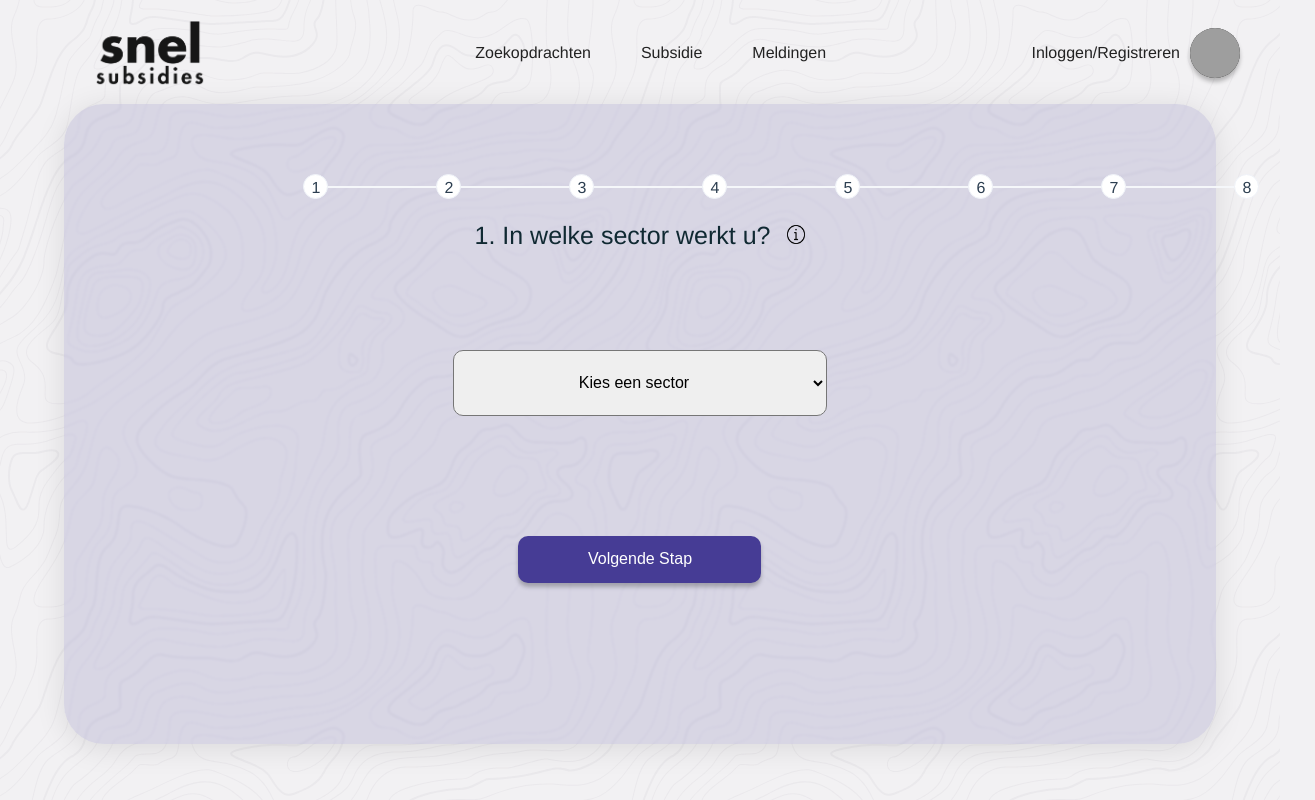
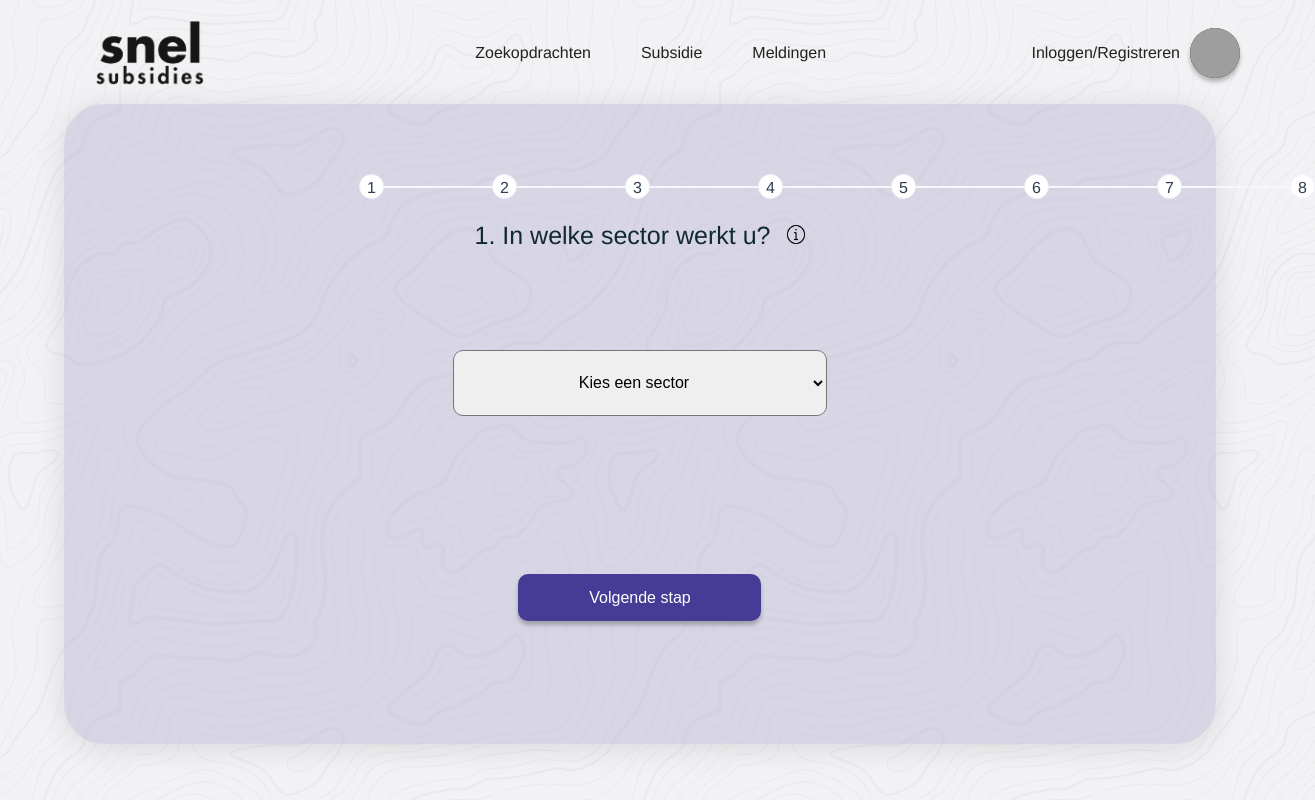
Before and after one commit to Ayoub2K/SnelSubsidies, a Vue app in the folder webapp/: page /form in a window 1280 px wide. Shown: the whole page, 1315 px wide, since content can reach past the window. Built offline with nearby package versions, Linux system fonts and the light colour scheme; grey boxes are pictures that could not be loaded.

Commit message:
melding bij het niet invullen

```diff
--- a/webapp/src/components/StepFormComponent.vue
+++ b/webapp/src/components/StepFormComponent.vue
@@ -43,8 +43,14 @@
         <option>Transport</option>
         <option>Veiligheid</option>
       </select>
+
+      <div id="warning1">
+        <hr class="warningline">
+        <p class="warningtext">Selecteer een optie</p>
+      </div>
+
       <div class="buttons">
-        <button class="button btn-next" v-if="step !== totalsteps" @click.prevent="nextStep(1)">Volgende Stap</button>
+        <button class="button btn-next" v-if="step !== totalsteps" @click.prevent="nextStep(1)">Volgende stap</button>
       </div>
     </section>
 
@@ -74,9 +80,15 @@
         <option>Voedsel en voedselveiligheid</option>
         <option>Personeel opleiden</option>
       </select>
+
+      <div id="warning2">
+        <hr class="warningline">
+        <p class="warningtext">Selecteer een optie</p>
+      </div>
+
       <div class="buttons">
         <button class="button btn-prev" v-if="step !== 1" @click.prevent="prevStep">Vorige Stap</button>
-        <button class="button btn-next" v-if="step !== totalsteps" @click.prevent="nextStep(2)">Volgende Stap</button>
+        <button class="button btn-next" v-if="step !== totalsteps" @click.prevent="nextStep(2)">Volgende stap</button>
       </div>
     </section>
 
@@ -95,10 +107,14 @@
         <option>Netwerkactiviteiten</option>
         <option>Onderwijs</option>
       </select>
+      <div id="warning3">
+        <hr class="warningline">
+        <p class="warningtext">Selecteer een optie</p>
+      </div>
       <div class="buttons">
         <button class="button btn-prev" v-if="step !== 1" @click.prevent="prevStep">Vorige Stap</button>
         <button class="button btn-skip" v-if="step !== totalsteps" @click.prevent="skipStep(3)">Overslaan</button>
-        <button class="button btn-next" v-if="step !== totalsteps" @click.prevent="nextStep(3)">Volgende Stap</button>
+        <button class="button btn-next" v-if="step !== totalsteps" @click.prevent="nextStep(3)">Volgende stap</button>
       </div>
     </section>
 
@@ -111,9 +127,15 @@
       </h3>
 
       <input v-model="minimaleBedrag" class="select" placeholder="€0"/>
+
+      <div id="warning4">
+        <hr class="warningline">
+        <p class="warningtext">Vul een bedrag in</p>
+      </div>
+
       <div class="buttons">
         <button class="button btn-prev" v-if="step !== 1" @click.prevent="prevStep">Vorige Stap</button>
-        <button class="button btn-next" v-if="step !== totalsteps" @click.prevent="nextStep(4)">Volgende Stap</button>
+        <button class="button btn-next" v-if="step !== totalsteps" @click.prevent="nextStep(4)">Volgende stap</button>
       </div>
     </section>
 
@@ -133,9 +155,15 @@
         <option>Kennisinstellingen</option>
         <option>Stichting</option>
       </select>
+
+      <div id="warning5">
+        <hr class="warningline">
+        <p class="warningtext">Selecteer een optie</p>
+      </div>
+
       <div class="buttons">
         <button class="button btn-prev" v-if="step !== 1" @click.prevent="prevStep">Vorige Stap</button>
-        <button class="button btn-next" v-if="step !== totalsteps" @click.prevent="nextStep(5)">Volgende Stap</button>
+        <button class="button btn-next" v-if="step !== totalsteps" @click.prevent="nextStep(5)">Volgende stap</button>
       </div>
     </section>
 
@@ -152,9 +180,15 @@
         <option>Nationaal</option>
         <option>Europees</option>
       </select>
+
+      <div id="warning6">
+        <hr class="warningline">
+        <p class="warningtext">Selecteer een optie</p>
+      </div>
+
       <div class="buttons">
         <button class="button btn-prev" v-if="step !== 1" @click.prevent="prevStep">Vorige Stap</button>
-        <button class="button btn-next" v-if="step !== totalsteps" @click.prevent="nextStep(6)">Volgende Stap</button>
+        <button class="button btn-next" v-if="step !== totalsteps" @click.prevent="nextStep(6)">Volgende stap</button>
       </div>
     </section>
 
@@ -167,10 +201,11 @@
       </h3>
       <input type="checkbox" class="select" id="checkbox" v-model="cofinancieren"/>
       <!-- <label for="checkbox">{{ cofinancieren }}</label> -->
+
       <div class="buttons">
         <button class="button btn-prev" v-if="step !== 1" @click.prevent="prevStep">Vorige Stap</button>
         <button class="button btn-skip" v-if="step !== totalsteps" @click.prevent="skipStep(7)">Overslaan</button>
-        <button class="button btn-next" v-if="step !== totalsteps" @click.prevent="nextStep(7)">Volgende Stap</button>
+        <button class="button btn-next" v-if="step !== totalsteps" @click.prevent="nextStep(7)">Volgende stap</button>
       </div>
     </section>
 
@@ -189,10 +224,15 @@
         <option>Publiek/Privaat</option>
       </select>
 
+      <div id="warning8">
+        <hr class="warningline">
+        <p class="warningtext">Selecteer een optie</p>
+      </div>
+
       <div class="buttons">
         <button class="button btn-prev" v-if="step !== 1" @click.prevent="prevStep">Vorige Stap</button>
         <button class="button btn-skip" v-if="step !== totalsteps" @click.prevent="skipStep(8)">Overslaan</button>
-        <button class="button btn-next" v-if="step !== totalsteps" @click.prevent="nextStep(8)">Volgende Stap</button>
+        <button class="button btn-next" v-if="step !== totalsteps" @click.prevent="nextStep(8)">Volgende stap</button>
       </div>
     </section>
 
@@ -272,58 +312,53 @@ export default {
       // checkt of vraag is ingevuld
       if (vraagnummer === 1) {
         if (this.sector === '') {
-          //mexx- hier css class added, voor input voorbeeld: line 223
-          alert("Vul aub deze vraag in")
-        }else {
+          document.getElementById("warning1").style.visibility = "visible";
+        } else {
           this.updateProgress(vraagnummer);
           this.step++
         }
       } else if (vraagnummer === 2) {
         if (this.thema === ''){
-          alert("Vul aub deze vraag in")
+          document.getElementById("warning2").style.visibility = "visible";
         }else {
           this.updateProgress(vraagnummer);
           this.step++
         }
       } else if (vraagnummer === 3) {
         if (this.subsidialeActiviteit === '') {
-          alert("Vul aub deze vraag in");
+          document.getElementById("warning3").style.visibility = "visible";
         } else {
           this.updateProgress(vraagnummer);
           this.step++
         }
       } else if (vraagnummer === 4) {
         if (this.minimaleBedrag === '') {
-          alert("Vul aub deze vraag in")
+          document.getElementById("warning4").style.visibility = "visible";
         } else {
           this.updateProgress(vraagnummer);
           this.step++
         }
       } else if (vraagnummer === 5) {
         if (this.typeOrganisatie === '') {
-          alert("Vul aub deze vraag in")
+          document.getElementById("warning5").style.visibility = "visible";
         } else {
           this.updateProgress(vraagnummer);
           this.step++
         }
       } else if (vraagnummer === 6) {
         if (this.projectlocatie === '') {
-          alert("Vul aub deze vraag in")
+          document.getElementById("warning6").style.visibility = "visible";
         } else {
           this.updateProgress(vraagnummer);
           this.step++
         }
       } else if (vraagnummer === 7) {
-        if (this.cofinancieren === null) {
-          alert("Vul aub deze vraag in")
-        } else {
           this.updateProgress(vraagnummer);
           this.step++
         }
-      }
       else if (vraagnummer === 8) {
         if (this.samenwerking === '') {
-          alert("Vul aub deze vraag in")
+          document.getElementById("warning8").style.visibility = "visible";
         } else {
           this.updateProgress(vraagnummer);
           this.step++
@@ -378,6 +413,21 @@ h3 {
   font-weight: 400;
   color: #102932;
 }
+
+#warning1, #warning2, #warning3, #warning4, #warning5, #warning6, #warning8 {
+  visibility: hidden;
+}
+
+.warningline {
+  border-top: 2px solid darkred;
+  width: 360px;
+}
+
+.warningtext {
+  margin-top: 1%;
+  color:darkred;
+}
+
 p {
   color: #102932;
 }
@@ -458,6 +508,10 @@ section {
   cursor: pointer;
   background-color: #6c9fc4;
 }
+#progress-bar {
+  width: 60%;
+}
+
 .progress-bar{
   display:flex;
   list-style:none;
```
